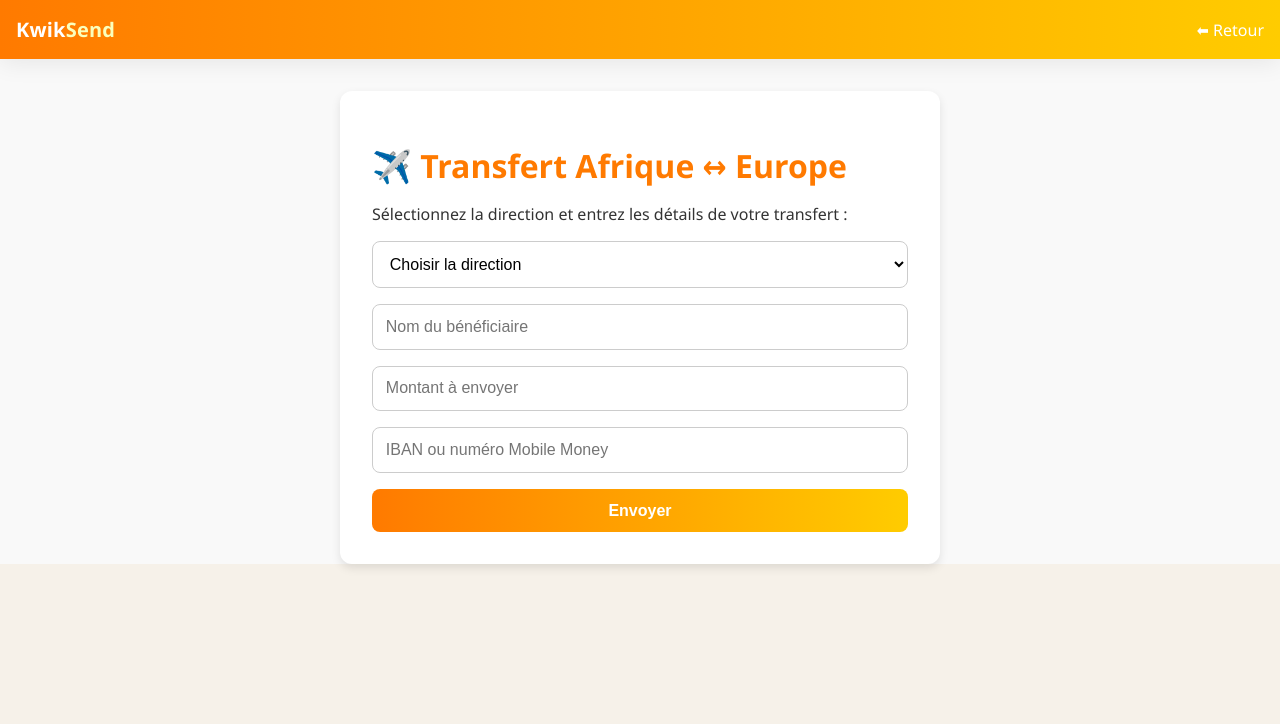
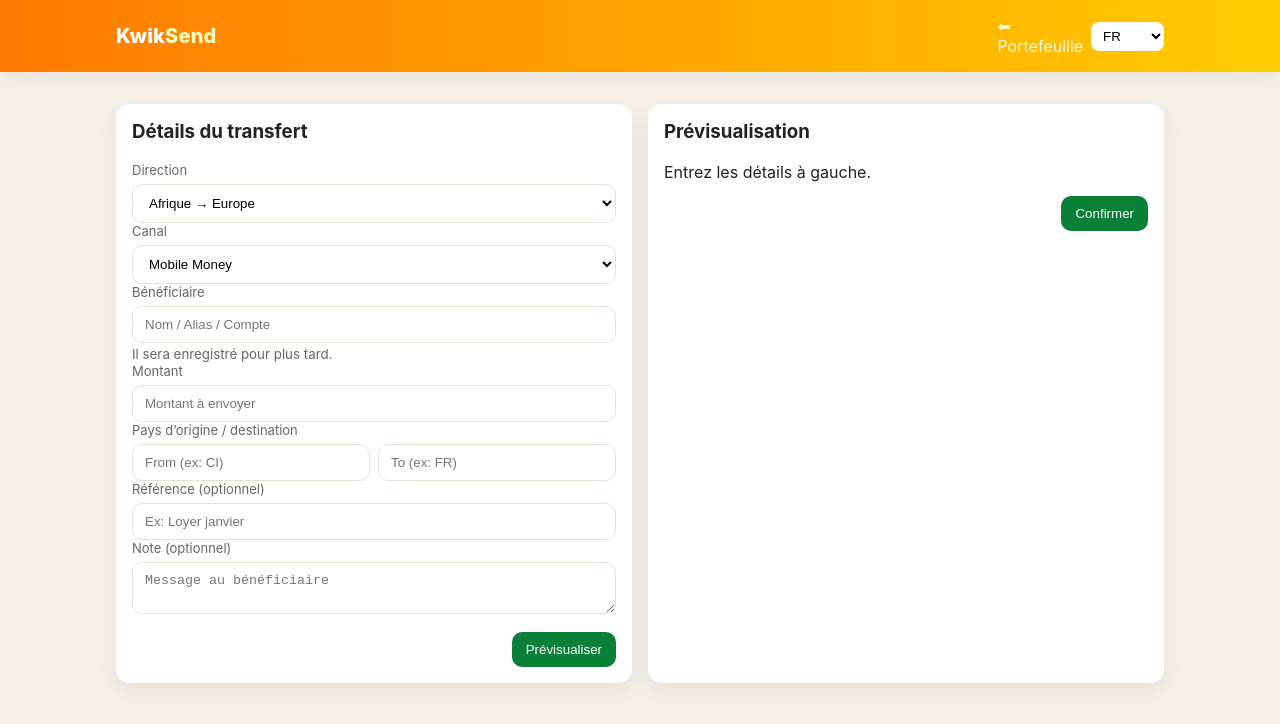
Before and after one commit to kifouliw-hash/kwiksend-site, a plain HTML site: page transferts.html in a window 1280 px wide. Drawn offline with Linux system fonts and the light colour scheme.

Commit message:
Update transferts.html

```diff
--- a/transferts.html
+++ b/transferts.html
@@ -3,97 +3,103 @@
 <head>
   <meta charset="UTF-8">
   <meta name="viewport" content="width=device-width, initial-scale=1.0">
-  <title>Transferts Afrique ↔ Europe - KwikSend</title>
+  <title>Transferts – KwikSend</title>
   <link rel="stylesheet" href="style.css">
-  <style>
-    body {
-      font-family: 'Segoe UI', Tahoma, Geneva, Verdana, sans-serif;
-      margin: 0;
-      background: #f9f9f9;
-      color: #333;
-    }
-
-    header {
-      background: linear-gradient(90deg, #ff7a00, #ffcc00);
-      padding: 1rem;
-      display: flex;
-      justify-content: space-between;
-      align-items: center;
-      color: white;
-    }
-
-    .transfer-container {
-      max-width: 600px;
-      margin: 2rem auto;
-      background: white;
-      padding: 2rem;
-      border-radius: 12px;
-      box-shadow: 0 4px 10px rgba(0,0,0,0.1);
-    }
-
-    h1 {
-      color: #ff7a00;
-      margin-bottom: 1rem;
-    }
-
-    form {
-      display: flex;
-      flex-direction: column;
-      gap: 1rem;
-    }
-
-    select, input {
-      padding: 0.8rem;
-      border-radius: 8px;
-      border: 1px solid #ccc;
-      font-size: 1rem;
-    }
-
-    button {
-      background: linear-gradient(90deg, #ff7a00, #ffcc00);
-      border: none;
-      color: white;
-      font-weight: 600;
-      font-size: 1rem;
-      padding: 0.8rem;
-      border-radius: 8px;
-      cursor: pointer;
-    }
-
-    button:hover {
-      transform: translateY(-2px);
-    }
-  </style>
 </head>
 <body>
+<header>
+  <div class="container header-row">
+    <div class="logo">Kwik<span>Send</span></div>
+    <div class="header-actions">
+      <a class="back" href="portefeuille.html">⬅ Portefeuille</a>
+      <select id="lang" class="lang">
+        <option value="fr">FR</option><option value="en">EN</option><option value="es">ES</option><option value="pt">PT</option>
+      </select>
+    </div>
+  </div>
+</header>
 
-  <header>
-    <div class="logo">Kwik<span>Send</span></div>
-    <a href="index.html">⬅ Retour</a>
-  </header>
+<div class="container grid" style="margin-top:16px">
+  <!-- Form -->
+  <div class="card g-6">
+    <h3 style="margin-top:0">Détails du transfert</h3>
+    <div class="field">
+      <label class="label">Direction</label>
+      <select id="dir" class="input">
+        <option value="AE">Afrique → Europe</option>
+        <option value="EA">Europe → Afrique</option>
+      </select>
+    </div>
 
-  <div class="transfer-container">
-    <h1>✈️ Transfert Afrique ↔ Europe</h1>
-    <p>Sélectionnez la direction et entrez les détails de votre transfert :</p>
-    <form onsubmit="simulateTransfer(event)">
-      <select required>
-        <option value="">Choisir la direction</option>
-        <option value="afrique-europe">🌍 Afrique → Europe (IBAN)</option>
-        <option value="europe-afrique">🇪🇺 Europe → Afrique (Mobile Money)</option>
+    <div class="field">
+      <label class="label">Canal</label>
+      <select id="channel" class="input">
+        <option value="MOBILE">Mobile Money</option>
+        <option value="IBAN">IBAN</option>
+        <option value="P2P">KwikSend ↔ KwikSend</option>
       </select>
-      <input type="text" placeholder="Nom du bénéficiaire" required>
-      <input type="number" placeholder="Montant à envoyer" required>
-      <input type="text" placeholder="IBAN ou numéro Mobile Money" required>
-      <button type="submit">Envoyer</button>
-    </form>
+    </div>
+
+    <div class="field">
+      <label class="label">Bénéficiaire</label>
+      <input id="benef" class="input" list="benef_list" placeholder="Nom / Alias / Compte">
+      <datalist id="benef_list"></datalist>
+      <small style="color:#666">Il sera enregistré pour plus tard.</small>
+    </div>
+
+    <div class="field">
+      <label class="label">Montant</label>
+      <input id="amount" class="input" type="number" placeholder="Montant à envoyer">
+    </div>
+
+    <div class="field">
+      <label class="label">Pays d’origine / destination</label>
+      <div style="display:flex;gap:8px">
+        <input id="from" class="input" placeholder="From (ex: CI)">
+        <input id="to" class="input" placeholder="To (ex: FR)">
+      </div>
+    </div>
+
+    <div class="field">
+      <label class="label">Référence (optionnel)</label>
+      <input id="ref" class="input" placeholder="Ex: Loyer janvier">
+    </div>
+    <div class="field">
+      <label class="label">Note (optionnel)</label>
+      <textarea id="note" class="input" rows="2" placeholder="Message au bénéficiaire"></textarea>
+    </div>
+
+    <div class="modal-actions">
+      <button id="btn_preview" class="btn ok">Prévisualiser</button>
+    </div>
   </div>
 
-  <script>
-    function simulateTransfer(e) {
-      e.preventDefault();
-      alert("✅ Simulation : Transfert effectué avec succès !");
-      window.location.href = "portefeuille.html";
-    }
-  </script>
+  <!-- Preview -->
+  <div class="card g-6" id="preview">
+    <h3 style="margin-top:0">Prévisualisation</h3>
+    <div id="pv_body">Entrez les détails à gauche.</div>
+    <div class="modal-actions">
+      <button id="btn_send" class="btn ok" disabled>Confirmer</button>
+    </div>
+  </div>
+</div>
+
+<!-- Modal PIN -->
+<div class="modal-back" id="pin_back">
+  <div class="modal">
+    <div class="title">Confirmer avec PIN</div>
+    <p>Entrez votre code à 4 chiffres pour valider l’envoi.</p>
+    <div class="pin-wrap">
+      <input maxlength="1"><input maxlength="1"><input maxlength="1"><input maxlength="1">
+    </div>
+    <div class="modal-actions">
+      <button class="btn out" id="pin_cancel">Annuler</button>
+      <button class="btn ok" id="pin_ok">Valider</button>
+    </div>
+  </div>
+</div>
+
+<script src="ks-core.js"></script>
+<script src="transfer.js"></script>
 </body>
 </html>
```
